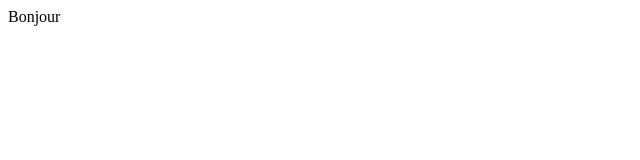
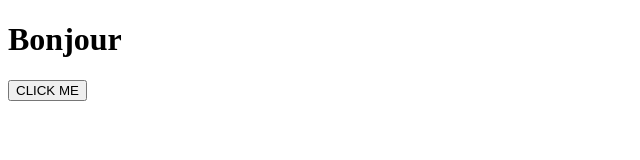
Before and after one commit to bengame07/awstravis, a plain HTML site: page index.html in a window 1280 px wide. Shown: the whole page, without its empty margins (0-640 px from the left). Drawn offline with Linux system fonts and the light colour scheme.

Commit message:
maj page web

```diff
--- a/index.html
+++ b/index.html
@@ -7,6 +7,7 @@
     <title>Page web</title>
 </head>
 <body>
-    <h>Bonjour</h>
+    <h1>Bonjour</h1>
+    <button>CLICK ME</button>
 </body>
 </html>
```
